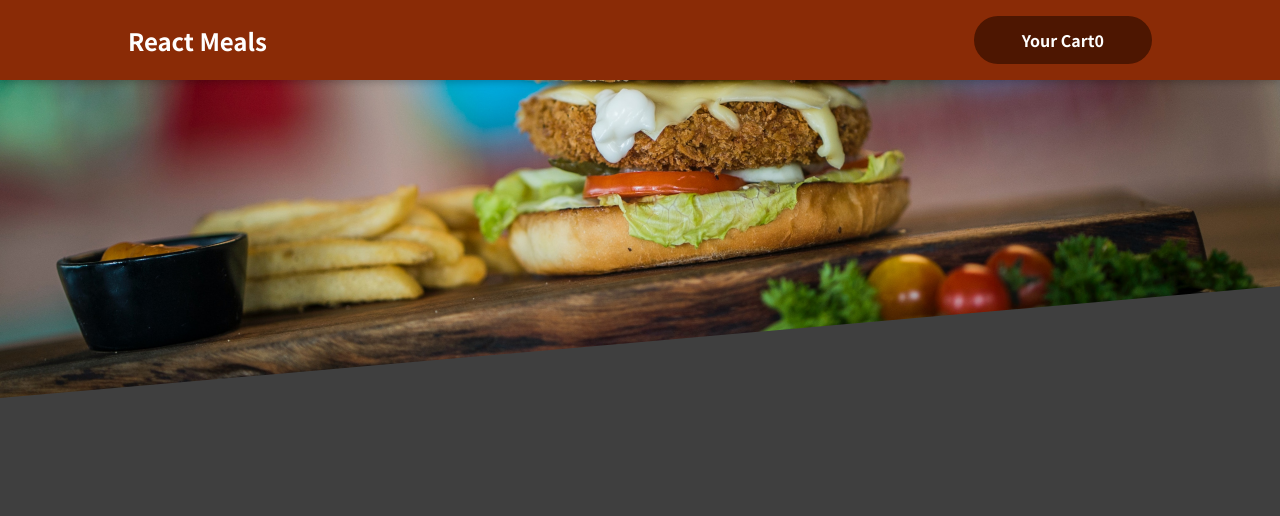
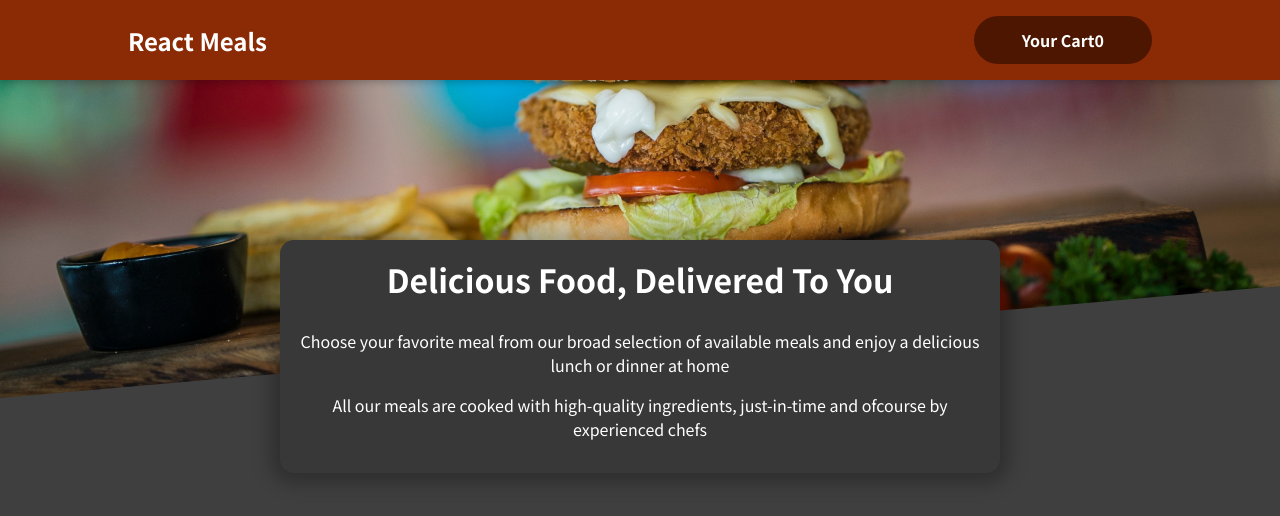
Before and after one commit to AthulPM97/Food-order-app, a React (Create React App) app: page / in a window 1280 px wide. Shown: the top 516 px of the page. Built offline with nearby package versions, Linux system fonts and the light colour scheme.

Commit message:
Added and styled meals summary component

```diff
--- a/src/App.js
+++ b/src/App.js
@@ -1,10 +1,11 @@
 import Header from "./Components/Layout/Header";
-
+import MealsSummary from "./Components/Layout/MealsSummary";
 
 function App() {
   return (
     <div>
       <Header/>
+      <MealsSummary/>
     </div>
   );
 }
--- /dev/null
+++ b/src/Components/Layout/MealsSummary.js
@@ -0,0 +1,13 @@
+import classes from './MealsSummary.module.css';
+
+const MealsSummary = () => {
+    return(
+        <div className={classes.summary}>
+            <h2>Delicious Food, Delivered To You</h2>
+            <p>Choose your favorite meal from our broad selection of available meals and enjoy a delicious lunch or dinner at home</p>
+            <p>All our meals are cooked with high-quality ingredients, just-in-time and ofcourse by experienced chefs</p>
+        </div>
+    )
+}
+
+export default MealsSummary;
--- /dev/null
+++ b/src/Components/Layout/MealsSummary.module.css
@@ -0,0 +1,18 @@
+.summary {
+    text-align: center;
+    max-width: 45rem;
+    width: 90%;
+    margin: auto;
+    margin-top: -10rem;
+    position: relative;
+    background-color: #383838;
+    color: white;
+    border-radius: 14px;
+    padding: 1rem;
+    box-shadow: 0 1px 18px 10px rgba(0, 0, 0, 0.25);
+  }
+
+  .summary h2 {
+    font-size: 2rem;
+    margin-top: 0;
+  }
```
